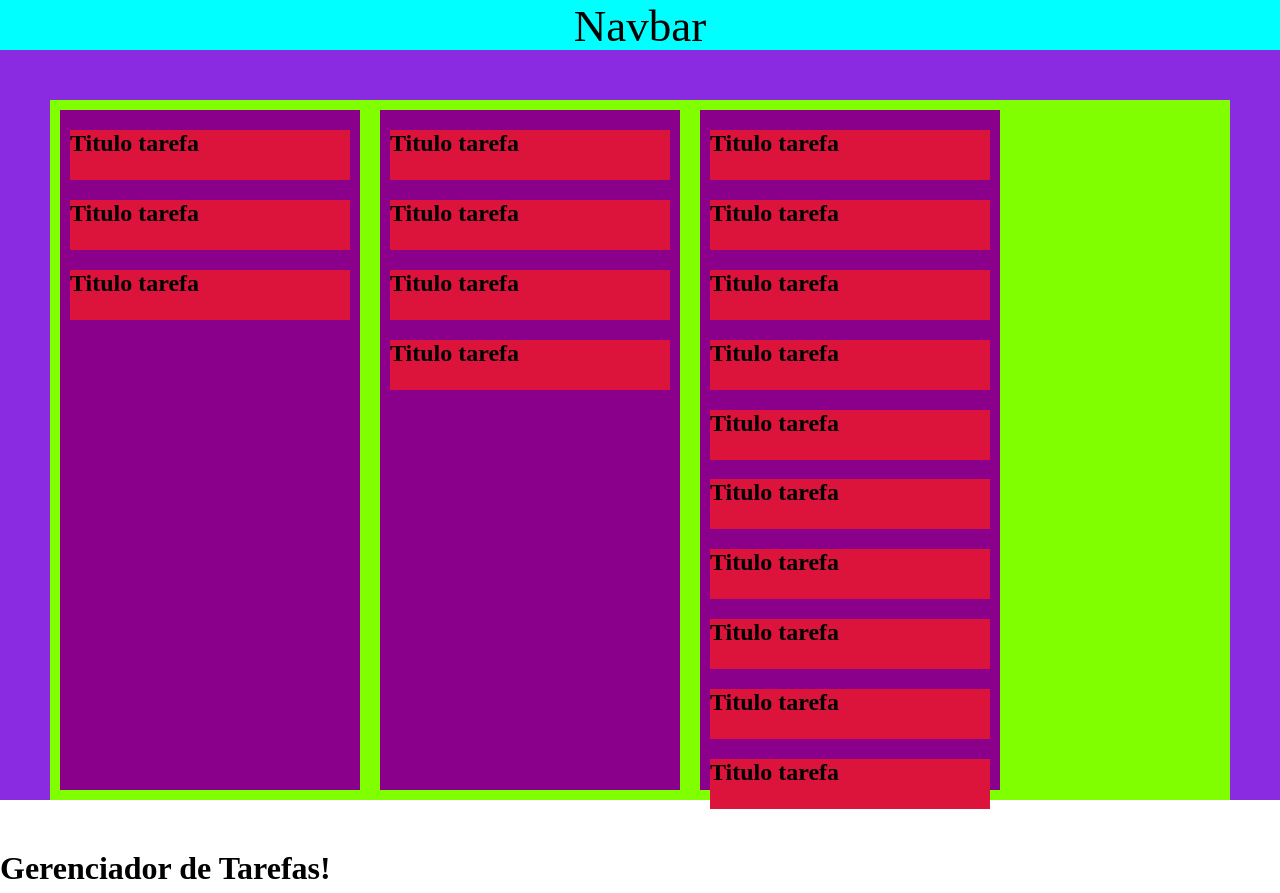
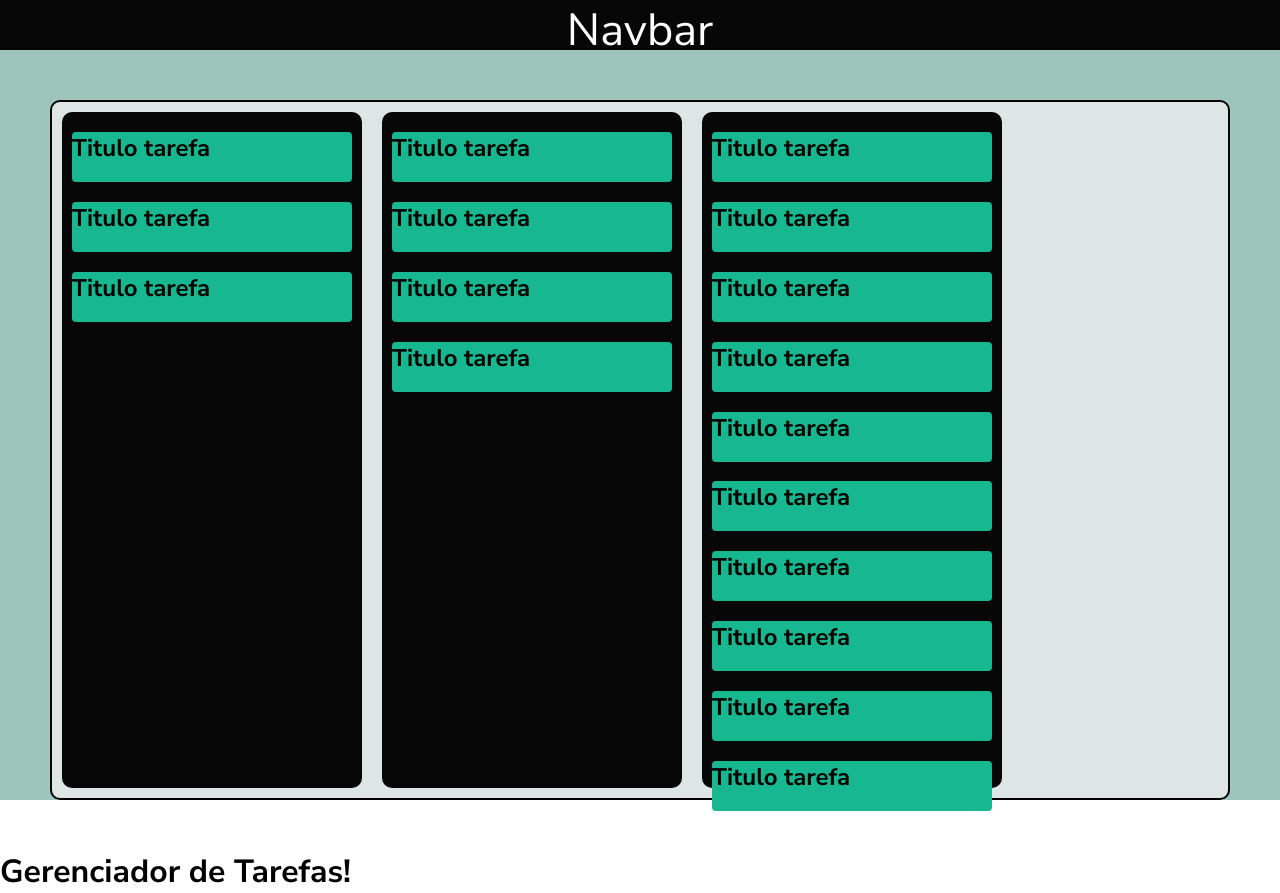
Before and after one commit to Vitor-AB/Projeto-fabrica-gerenciadordetarefas, a React (Vite) app in the folder client/: page /gerenciador in a window 1280 px wide. Built offline with nearby package versions, Linux system fonts and the light colour scheme.

Commit message:
cores e estilos

```diff
--- a/client/index.html
+++ b/client/index.html
@@ -4,6 +4,9 @@
     <meta charset="UTF-8" />
     <link rel="icon" type="image/svg+xml" href="/vite.svg" />
     <meta name="viewport" content="width=device-width, initial-scale=1.0" />
+    <link rel="preconnect" href="https://fonts.googleapis.com">
+    <link rel="preconnect" href="https://fonts.gstatic.com" crossorigin>
+    <link href="https://fonts.googleapis.com/css2?family=Nunito+Sans:ital,wght@0,200;0,300;0,400;0,500;0,600;0,700;0,800;0,900;0,1000;1,200;1,300;1,400;1,500;1,600;1,700;1,800;1,900;1,1000&display=swap" rel="stylesheet">
     <title>Projeto: Gerenciador de Tarefas</title>
   </head>
   <body>
--- a/client/src/components/Gerenciador/GerenciadorDeTarefas.jsx
+++ b/client/src/components/Gerenciador/GerenciadorDeTarefas.jsx
@@ -5,9 +5,7 @@
 export default function GerenciadorDeTarefas() {
   return (
     <div className={styles.gerenciador}>
-      <div className={styles.navbar}>
         <Navbar/>
-      </div>
       <div className={styles.tabelas}>
         <Tabelas />
       </div>
--- a/client/src/components/Gerenciador/GerenciadorDeTarefas.module.css
+++ b/client/src/components/Gerenciador/GerenciadorDeTarefas.module.css
@@ -1,11 +1,5 @@
 .gerenciador{
     height: 100dvh;
     width: 100dvw;
-    background-color: blueviolet;
+    background-color: #9DC5BB;
 }
-
-.navbar {
-    background-color: aqua;
-    height: 50px;
-    text-align: center;
-}
--- a/client/src/components/Gerenciador/Navbar.jsx
+++ b/client/src/components/Gerenciador/Navbar.jsx
@@ -3,7 +3,7 @@
 function Navbar() {
     return (
         <>
-            <div className={styles.navtext}>Navbar</div>
+            <nav className={styles.navtext}>Navbar</nav>
         </>
 
     )
--- a/client/src/components/Gerenciador/Navbar.module.css
+++ b/client/src/components/Gerenciador/Navbar.module.css
@@ -1,4 +1,10 @@
-
 .navtext{
     font-size: 45px;
+    color: white;
 }
+
+nav {
+    background-color: #070707;
+    height: 50px;
+    text-align: center;
+}
--- a/client/src/components/Gerenciador/Tabelas/Tabelas.module.css
+++ b/client/src/components/Gerenciador/Tabelas/Tabelas.module.css
@@ -1,13 +1,16 @@
 .colunas {
-    background-color: chartreuse;
+    background-color: #DEE5E5;
     margin: 50px;
     height: 700px;
     display: flex;
+    border: 2px solid black;
+    border-radius: 10px;
 }
 
 .coluna {
-    background-color: darkmagenta;
+    background-color: #070707;
     margin: 10px;
     width: 300px;
     padding: 0 10px 5px 10px;
+    border-radius: 10px;
 }
--- a/client/src/components/Gerenciador/Tabelas/Tarefa.module.css
+++ b/client/src/components/Gerenciador/Tabelas/Tarefa.module.css
@@ -1,5 +1,5 @@
 .container_tarefa{
-    background-color:crimson;
+    background-color: #17B890;
     height: 50px;
-
+    border-radius: 4px;
 }
--- a/client/src/index.css
+++ b/client/src/index.css
@@ -11,4 +11,5 @@
 
 * {
   box-sizing: border-box;
+  font-family: 'Nunito Sans', sans-serif;
 }
```
